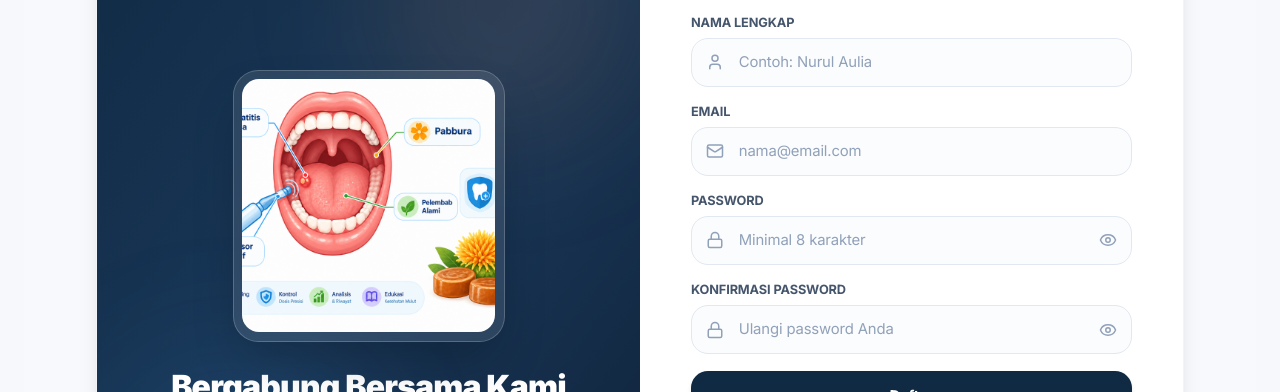
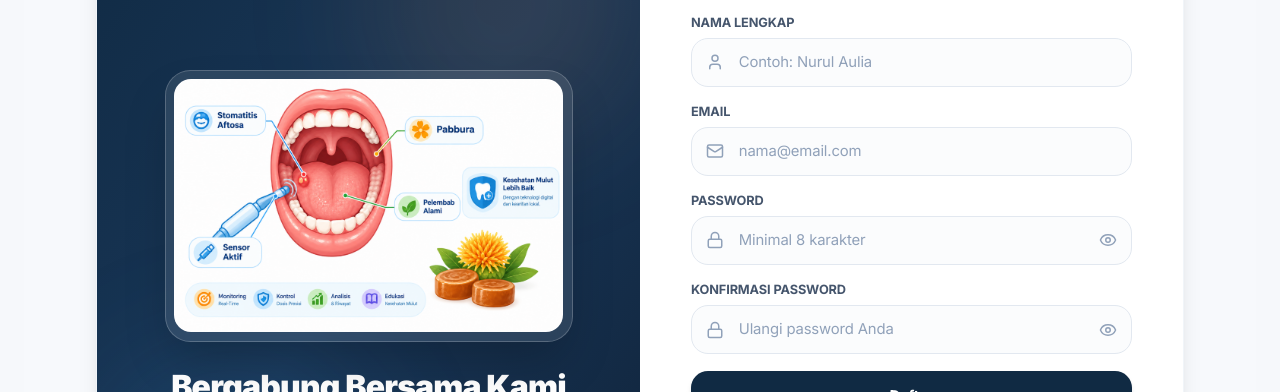
Before and after one commit to bongs20/smart-pabbura, a Next.js app: page /register in a window 1280 px wide. Shown: the part 189-581 px from the top of the page. Built offline with nearby package versions, Linux system fonts and the light colour scheme; no server answers.

Commit message:
style: adjust center graphic container aspect ratio to 3:2 landscape to perfectly fit mouth illustration image

```diff
--- a/app/login/page.tsx
+++ b/app/login/page.tsx
@@ -115,7 +115,7 @@ export default function LoginPage() {
 
           {/* Center Graphic & Tagline */}
           <div className="relative z-10 my-8 flex flex-col items-center text-center">
-            <div className="w-56 h-56 md:w-64 md:h-64 rounded-3xl bg-white/10 p-2 backdrop-blur-md border border-white/20 shadow-2xl mb-6 overflow-hidden group">
+            <div className="w-full max-w-xs md:max-w-sm aspect-[3/2] rounded-3xl bg-white/10 p-2 backdrop-blur-md border border-white/20 shadow-2xl mb-6 overflow-hidden group">
               <img
                 src="/mouth-illustration.png"
                 alt="Ilustrasi Kesehatan Mulut"
--- a/app/register/page.tsx
+++ b/app/register/page.tsx
@@ -132,7 +132,7 @@ export default function RegisterPage() {
 
           {/* Center Graphic */}
           <div className="relative z-10 my-8 flex flex-col items-center text-center">
-            <div className="w-56 h-56 md:w-64 md:h-64 rounded-3xl bg-white/10 p-2 backdrop-blur-md border border-white/20 shadow-2xl mb-6 overflow-hidden group">
+            <div className="w-full max-w-xs md:max-w-sm aspect-[3/2] rounded-3xl bg-white/10 p-2 backdrop-blur-md border border-white/20 shadow-2xl mb-6 overflow-hidden group">
               <img
                 src="/mouth-illustration.png"
                 alt="Ilustrasi Kesehatan Mulut"
```
